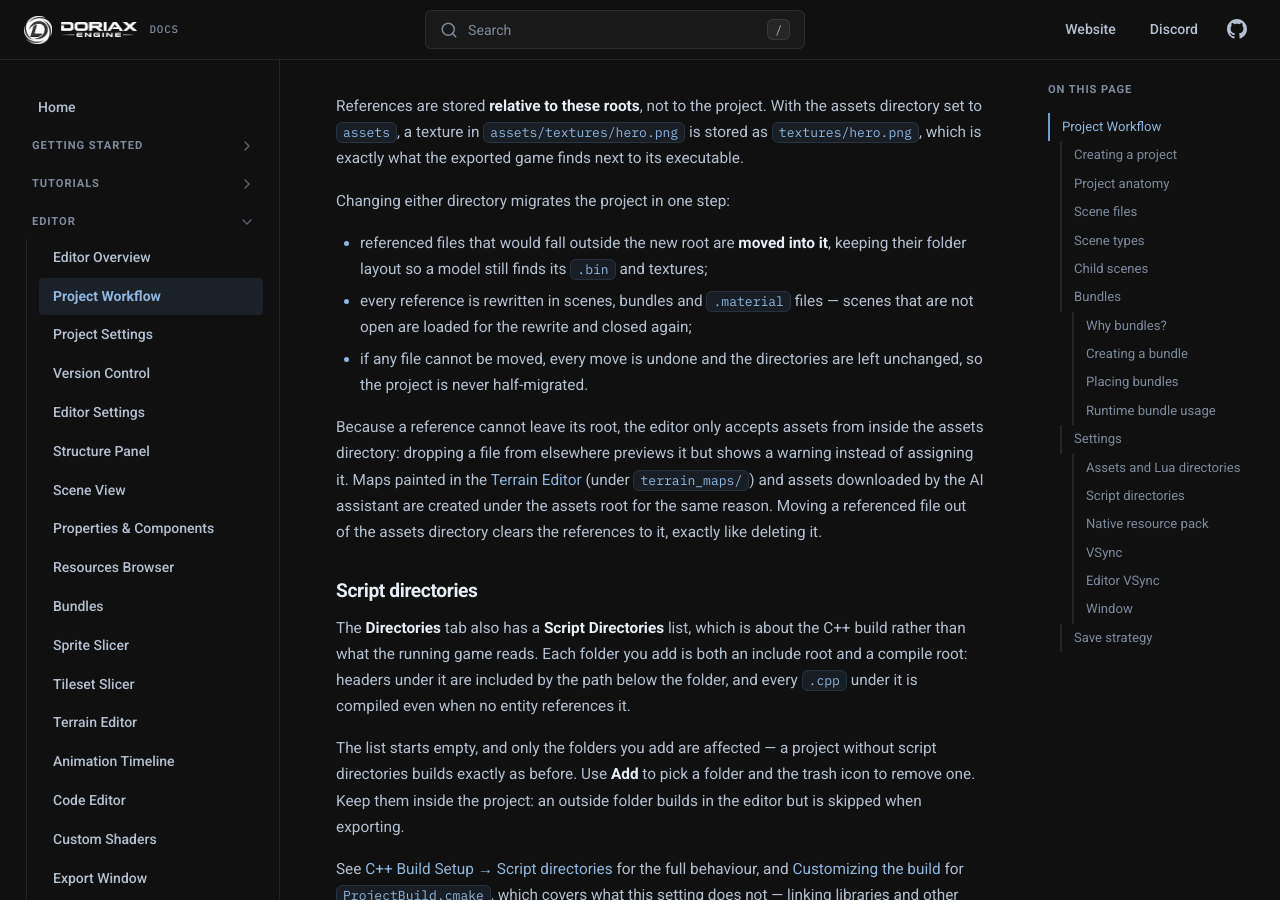
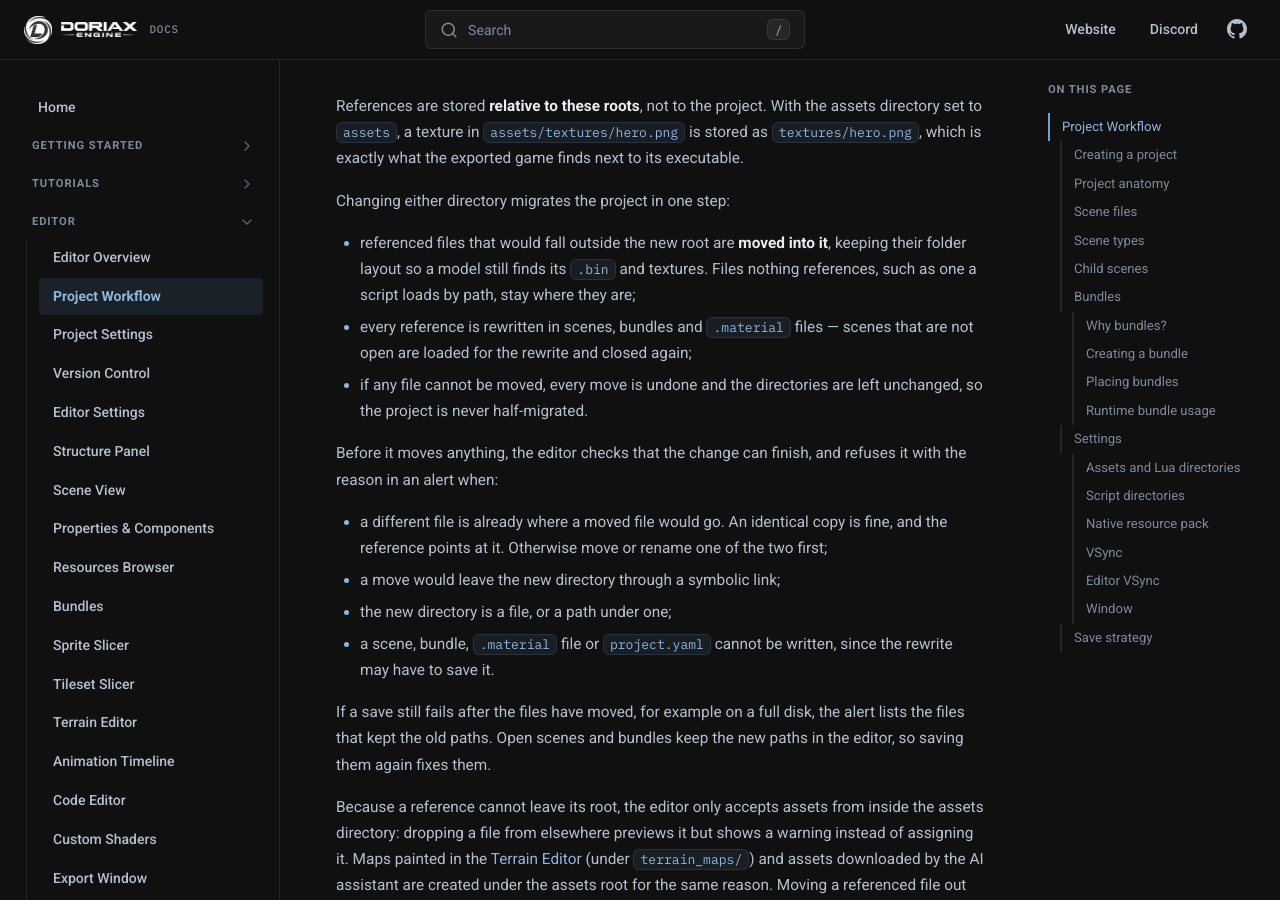
Before and after one commit to doriaxengine/doriax-docs, an MkDocs documentation site: the page built from docs/editor/project-workflow.md, in a window 1280 px wide and 900 px high, scrolled down 6685 px. Built offline with MkDocs 1.6.1, drawn with Linux system fonts in a browser that asks for light colours; comment, search, counter and statistics services are not loaded.

Commit message:
Doc safer asset directory changes and the AI's project setup rules

```diff
--- a/docs/editor/project-workflow.md
+++ b/docs/editor/project-workflow.md
@@ -212,11 +212,26 @@ directory set to `assets`, a texture in `assets/textures/hero.png` is stored as
 Changing either directory migrates the project in one step:
 
 - referenced files that would fall outside the new root are **moved into it**, keeping
-  their folder layout so a model still finds its `.bin` and textures;
+  their folder layout so a model still finds its `.bin` and textures. Files nothing
+  references, such as one a script loads by path, stay where they are;
 - every reference is rewritten in scenes, bundles and `.material` files — scenes that are
   not open are loaded for the rewrite and closed again;
 - if any file cannot be moved, every move is undone and the directories are left
   unchanged, so the project is never half-migrated.
+
+Before it moves anything, the editor checks that the change can finish, and refuses it
+with the reason in an alert when:
+
+- a different file is already where a moved file would go. An identical copy is fine, and
+  the reference points at it. Otherwise move or rename one of the two first;
+- a move would leave the new directory through a symbolic link;
+- the new directory is a file, or a path under one;
+- a scene, bundle, `.material` file or `project.yaml` cannot be written, since the
+  rewrite may have to save it.
+
+If a save still fails after the files have moved, for example on a full disk, the alert
+lists the files that kept the old paths. Open scenes and bundles keep the new paths in
+the editor, so saving them again fixes them.
 
 Because a reference cannot leave its root, the editor only accepts assets from inside the
 assets directory: dropping a file from elsewhere previews it but shows a warning instead of
```
Also changed, not shown: docs/editor/mcp-server.md (+9 -0 lines).
